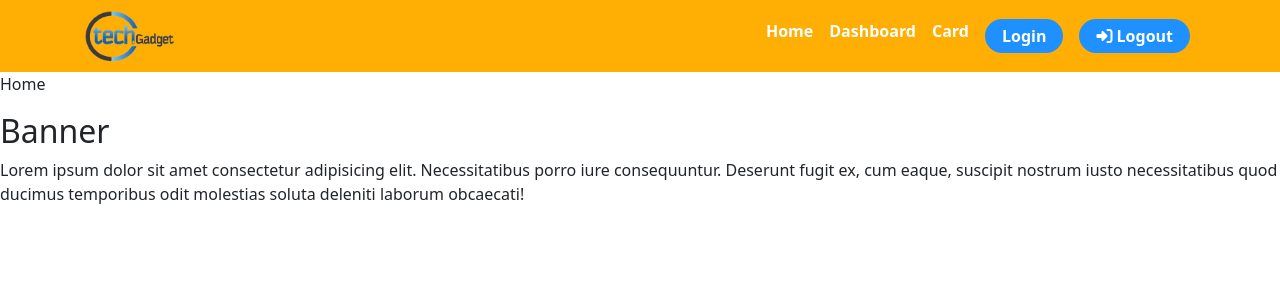
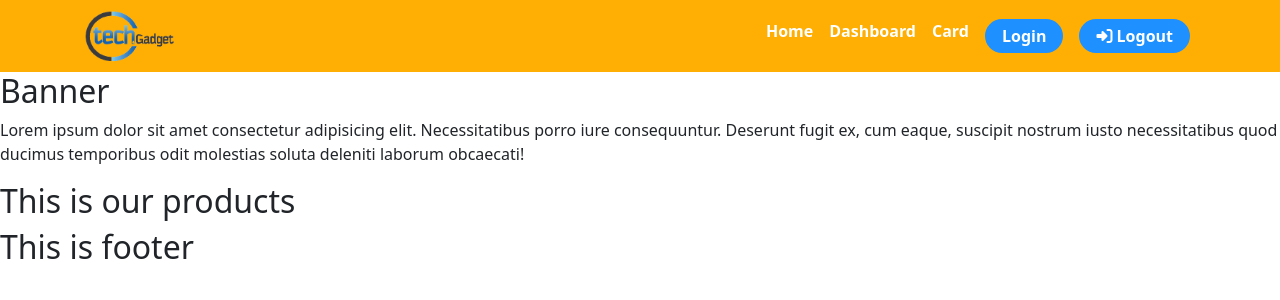
Before and after one commit to nazmul-devs/Tech-gadgets, a React (Create React App) app: page / in a window 1280 px wide. Shown: the top 300 px of the page. Built offline with nearby package versions, Linux system fonts and the light colour scheme.

Commit message:
create footer and products component

```diff
--- a/src/App.js
+++ b/src/App.js
@@ -5,6 +5,7 @@ import Login from "./Pages/Login/Login";
 import { BrowserRouter, Routes, Route } from "react-router-dom";
 import NoMatch from "./Pages/NoMatch/NoMatch";
 import Header from "./Pages/Header/Header";
+import Footer from "./Pages/Footer/Footer";
 
 function App() {
 	return (
@@ -16,6 +17,7 @@ function App() {
 					<Route path="/login" element={<Login />} />
 					<Route path="*" element={<NoMatch />} />
 				</Routes>
+				<Footer />
 			</BrowserRouter>
 		</div>
 	);
--- /dev/null
+++ b/src/Pages/Footer/Footer.js
@@ -0,0 +1,11 @@
+import React from "react";
+
+const Footer = () => {
+	return (
+		<div>
+			<h2>This is footer</h2>
+		</div>
+	);
+};
+
+export default Footer;
--- a/src/Pages/Home/Home/Home.js
+++ b/src/Pages/Home/Home/Home.js
@@ -1,11 +1,12 @@
 import React from "react";
 import Banner from "../Banner/Banner";
+import Products from "../Products/Products";
 
 const Home = () => {
 	return (
 		<div>
-			<p>Home</p>
 			<Banner />
+			<Products />
 		</div>
 	);
 };
--- /dev/null
+++ b/src/Pages/Home/Products/Products.js
@@ -0,0 +1,11 @@
+import React from "react";
+
+const Products = () => {
+	return (
+		<div>
+			<h2>This is our products</h2>
+		</div>
+	);
+};
+
+export default Products;
```
